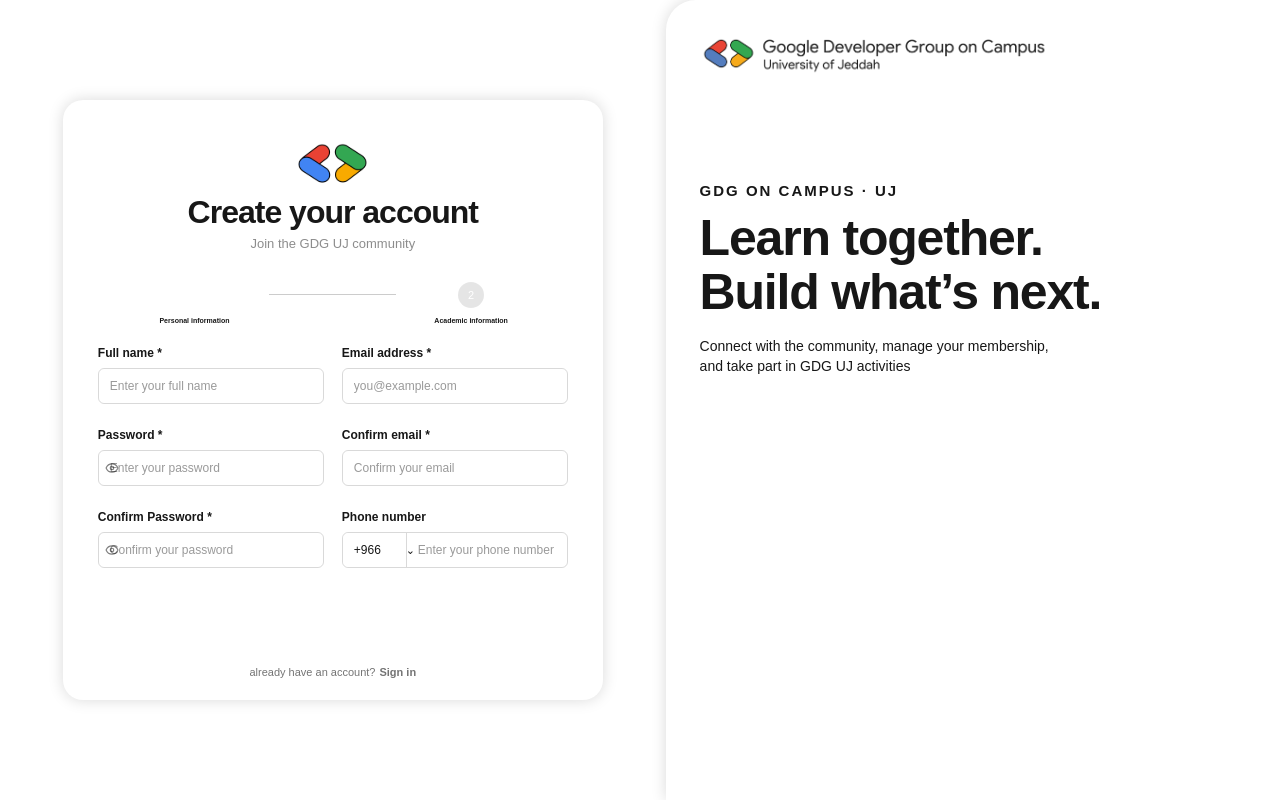
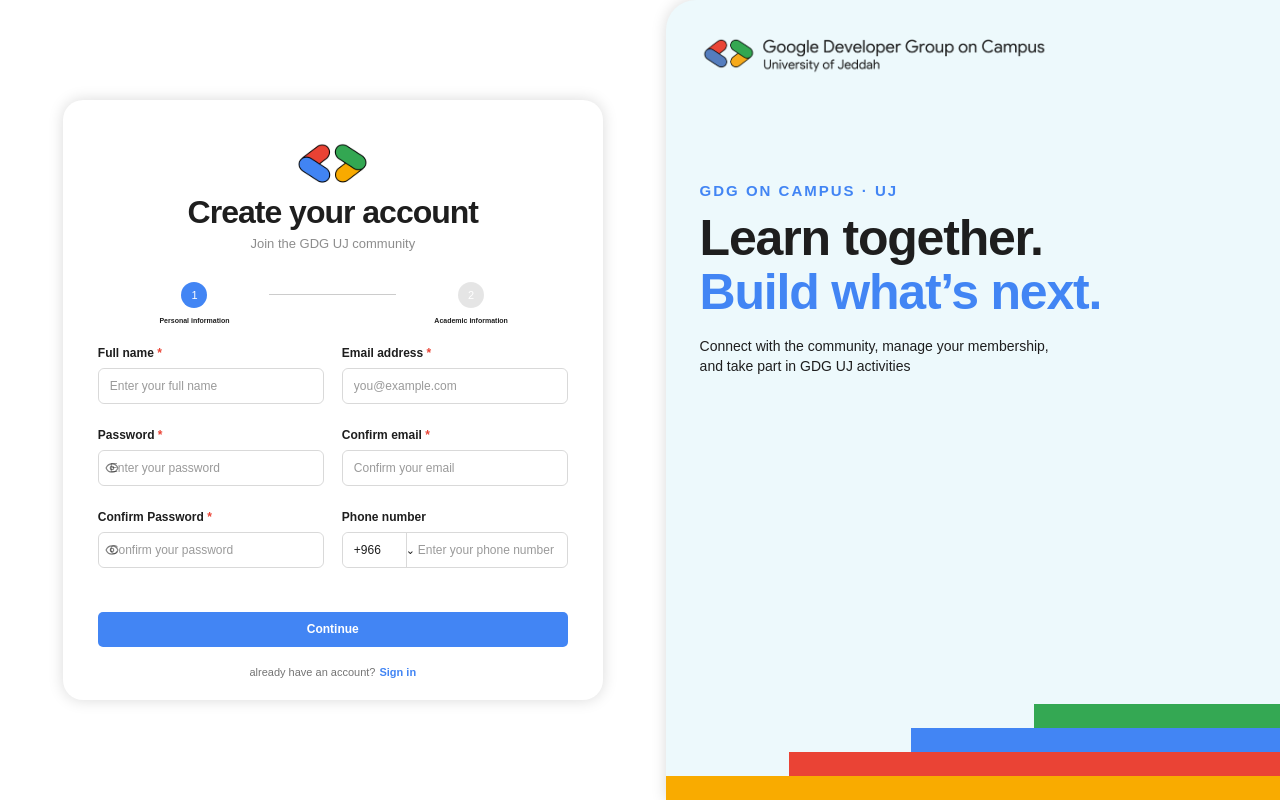
Before and after one commit to gdgocdev-maker/gdg-main-platform-frontend, a Next.js app: page /signup in a window 1280 px wide. Built offline with nearby package versions, Linux system fonts and the light colour scheme; a web font is replaced by a local one.

Commit message:
fix: restore auth page styling and theme tokens

```diff
--- a/app/(auth)/login/page.tsx
+++ b/app/(auth)/login/page.tsx
@@ -9,7 +9,7 @@ export const metadata: Metadata = {
 
 export default function LogIn() {
   return (
-    <main className="flex h-auto min-h-screen min-w-0 flex-col bg-white text-primary-font lg:h-screen lg:flex-row">
+    <main className="flex min-h-screen min-w-0 flex-col bg-white text-primary-font lg:h-screen lg:min-h-0 lg:flex-row">
       <AuthVisualPanel
         side="left"
         animateOnMount={true}
--- a/app/(auth)/signup/page.tsx
+++ b/app/(auth)/signup/page.tsx
@@ -11,7 +11,7 @@ export const metadata: Metadata = {
 
 export default function SignUp() {
   return (
-    <main className="flex h-auto min-h-screen min-w-0 flex-col bg-white text-primary-font lg:h-screen lg:flex-row">
+    <main className="flex min-h-screen min-w-0 flex-col bg-white text-primary-font lg:h-screen lg:min-h-0 lg:flex-row">
       <AuthFormPanel>
         <AuthCard
           size="lg"
--- a/app/(auth)/signup/verify/page.tsx
+++ b/app/(auth)/signup/verify/page.tsx
@@ -9,7 +9,7 @@ export const metadata: Metadata = {
 
 export default function VerifyCode() {
   return (
-    <main className="flex min-h-screen min-w-0 flex-col bg-white text-primary-font lg:h-screen lg:flex-row">
+    <main className="flex min-h-screen min-w-0 flex-col bg-white text-primary-font lg:h-screen lg:min-h-0 lg:flex-row">
       <AuthVisualPanel side="left" animateOnMount={true}/>
 
       <section className="flex flex-1 items-center justify-center bg-white lg:h-full">
--- a/app/activate/page.tsx
+++ b/app/activate/page.tsx
@@ -9,7 +9,7 @@ export const metadata: Metadata = {
 
 export default function Activate() {
   return (
-    <main className="flex min-h-screen min-w-0 flex-col bg-white text-primary-font lg:h-screen lg:flex-row">
+    <main className="flex min-h-screen min-w-0 flex-col bg-white text-primary-font lg:h-screen lg:min-h-0 lg:flex-row">
       <AuthVisualPanel side="left" />
 
       <section className="flex flex-1 items-center justify-center bg-white lg:h-full">
--- a/app/components/auth/AuthFormPanel.tsx
+++ b/app/components/auth/AuthFormPanel.tsx
@@ -15,7 +15,7 @@ export default function AuthFormPanel({ children }: AuthFormPanelProps) {
     <motion.section
       layoutId={isDesktop ? "auth-form-panel" : undefined}
       transition={isDesktop ? { duration: 0.6, ease: "easeInOut" } : undefined}
-      className="relative z-10 flex h-auto flex-1 items-center justify-center bg-white lg:h-full"
+      className="relative z-10 flex h-full flex-1 items-center justify-center bg-white"
     >
       {children}
     </motion.section>
--- a/app/components/auth/AuthVisualPanel.tsx
+++ b/app/components/auth/AuthVisualPanel.tsx
@@ -54,7 +54,7 @@ export default function AuthVisualPanel({
       layoutId={isDesktop ? "auth-visual-panel" : undefined}
       transition={isDesktop ? { duration: 0.6, ease: "easeInOut" } : undefined}
       className={`
-        relative z-20 hidden h-auto w-full flex-col overflow-hidden bg-light-blue px-8.5 pt-8.75 shadow-[0_0_15px_rgba(0,0,0,0.15)] lg:flex lg:h-full lg:w-[48%]
+        relative z-20 hidden h-full w-full flex-col overflow-hidden bg-light-blue px-8.5 pt-8.75 shadow-[0_0_15px_rgba(0,0,0,0.15)] lg:flex lg:w-[48%]
         ${isLeft ? "rounded-tr-[30px]" : "rounded-tl-[30px]"}`}
     >
       <motion.div
--- a/app/forgot-password/page.tsx
+++ b/app/forgot-password/page.tsx
@@ -10,7 +10,7 @@ export const metadata: Metadata = {
 
 export default function ForgotPassword() {
   return (
-    <main className="flex h-auto min-h-screen min-w-0 flex-col bg-white text-primary-font lg:h-screen lg:flex-row">
+    <main className="flex min-h-screen min-w-0 flex-col bg-white text-primary-font lg:h-screen lg:min-h-0 lg:flex-row">
       <AuthVisualPanel side="left" />
 
       <section className="flex h-auto flex-1 items-center justify-center bg-white lg:h-full">
--- a/app/forgot-password/verify/page.tsx
+++ b/app/forgot-password/verify/page.tsx
@@ -9,7 +9,7 @@ export const metadata: Metadata = {
 
 export default async function VerifyCode() {
   return (
-    <main className="flex min-h-screen min-w-0 flex-col bg-white text-primary-font lg:h-screen lg:flex-row">
+    <main className="flex min-h-screen min-w-0 flex-col bg-white text-primary-font lg:h-screen lg:min-h-0 lg:flex-row">
       <AuthVisualPanel side="left" />
 
       <section className="flex flex-1 items-center justify-center bg-white lg:h-full">
--- a/app/globals.css
+++ b/app/globals.css
@@ -28,6 +28,14 @@
   --color-foreground: var(--foreground);
   --font-sans: var(--font-google-sans);
   --font-mono: var(--font-geist-mono);
+
+  /* Keep the auth/dashboard color tokens used throughout the app */
+  --color-light-blue: #edf9fc;
+  --color-primary-font: #1e1e1e;
+  --color-green: #34a853;
+  --color-blue: #4285f4;
+  --color-yellow: #f9ab00;
+  --color-red: #ea4335;
 
   --color-gdg-red: var(--gdg-red);
   --color-gdg-yellow: var(--gdg-yellow);
--- a/app/reset-password/page.tsx
+++ b/app/reset-password/page.tsx
@@ -9,7 +9,7 @@ export const metadata: Metadata = {
 
 export default function ResetPassword() {
   return (
-    <main className="flex min-h-screen min-w-0 flex-col bg-white text-primary-font lg:h-screen lg:flex-row">
+    <main className="flex min-h-screen min-w-0 flex-col bg-white text-primary-font lg:h-screen lg:min-h-0 lg:flex-row">
       <AuthVisualPanel side="left" />
 
       <section className="flex flex-1 items-center justify-center bg-white lg:h-full">
```
